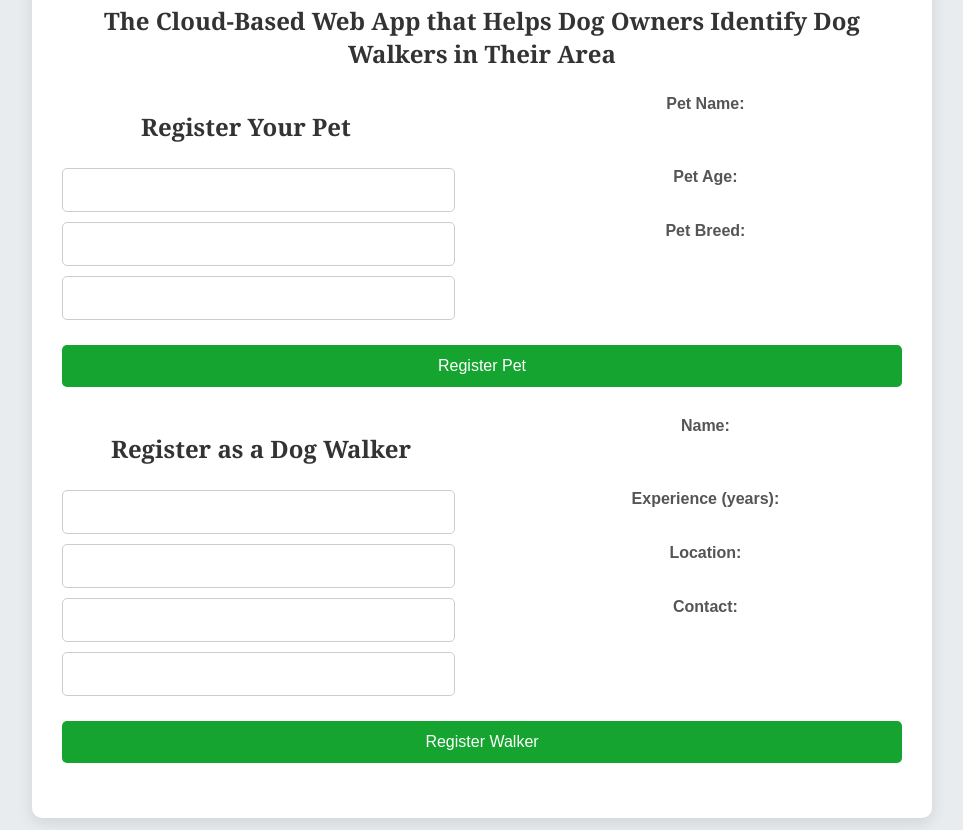
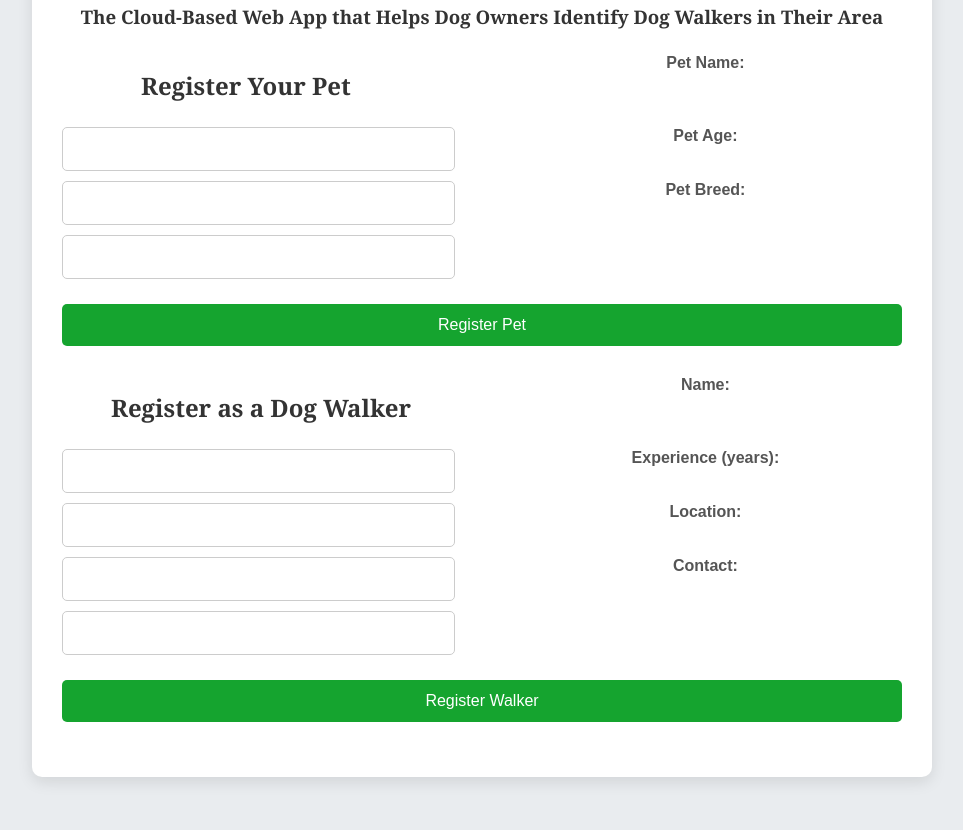
Before and after one commit to Hugh5218/Waqq.ly, a plain HTML site: page frontend/index.html in a window 1280 px wide. Shown: the part 129-959 px from the top of the page, without its empty margins (158-1121 px from the left). After the commit the page ends 926 px from the top, so only its background shows below. Drawn offline with Linux system fonts and the light colour scheme.

Commit message:
Change12

```diff
--- a/frontend/index.html
+++ b/frontend/index.html
@@ -11,7 +11,7 @@
 <body>
     <div id="app">
         <h1>Welcome to Waqq.ly</h1>
-        <h2>The Cloud-Based Web App that Helps Dog Owners Identify Dog Walkers in Their Area</h2>
+        <h3>The Cloud-Based Web App that Helps Dog Owners Identify Dog Walkers in Their Area</h3>
         <form id="petForm">
             <br>
             <h2>Register Your Pet</h2>
--- a/frontend/styles.css
+++ b/frontend/styles.css
@@ -21,7 +21,7 @@ body {
     box-sizing: border-box;
 }
 
-h1, h2 {
+h1, h2, h3 {
     margin: 20px 0;
     font-family: 'Georgia', serif;
     color: #333;
```
